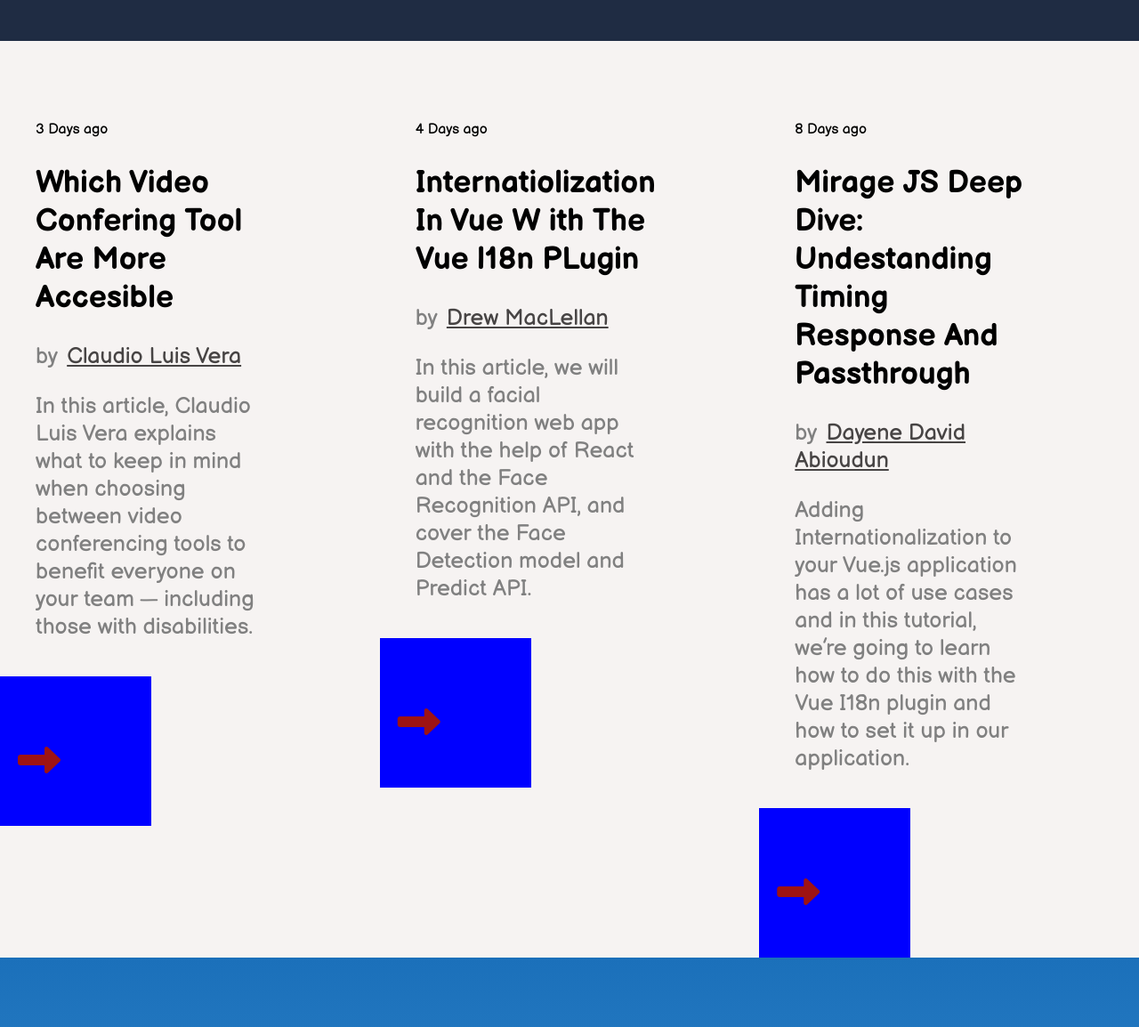
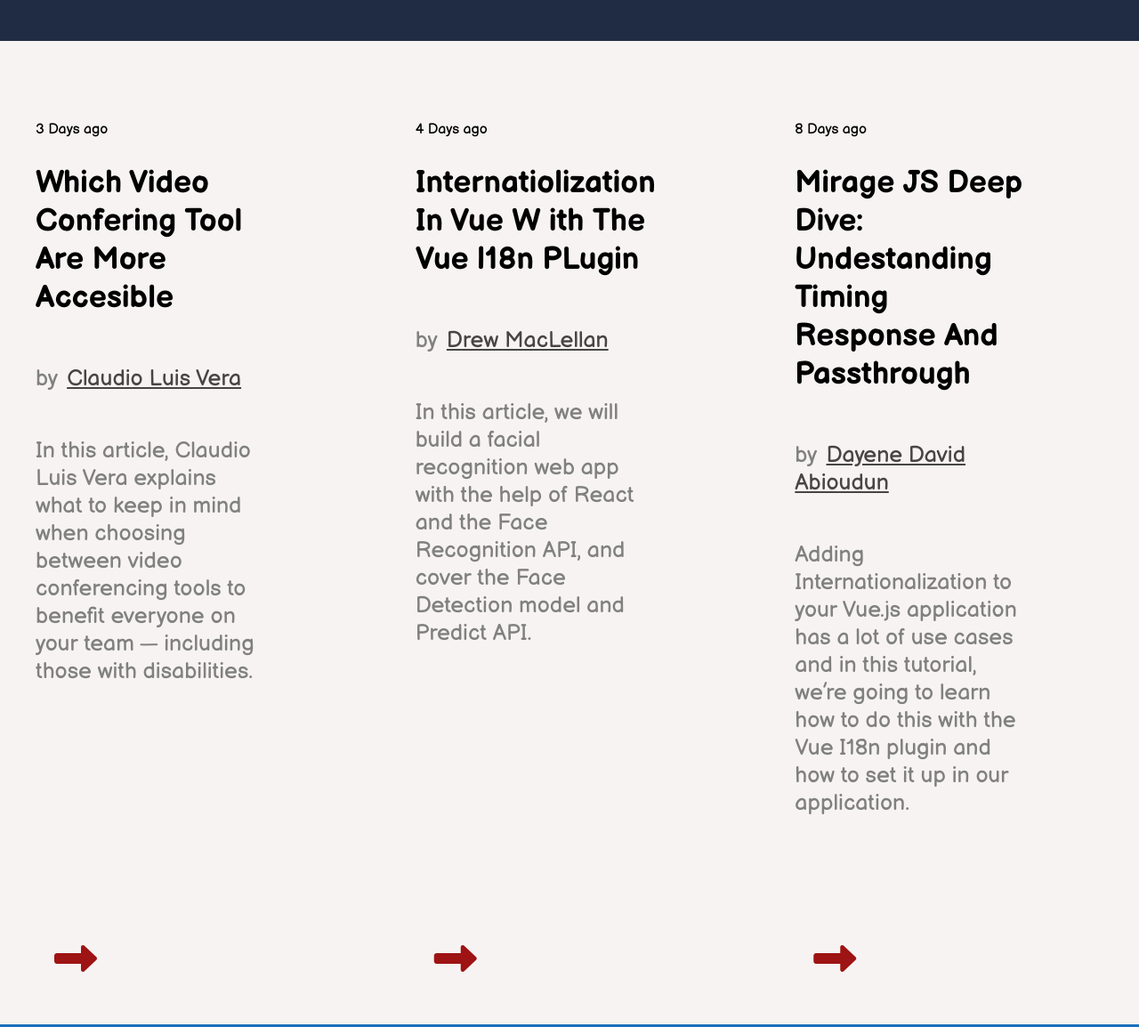
Before and after one commit to RaminMammadzada/design-teardown, a plain HTML site: page index.html in a window 1280 px wide. Shown: the part 1995-3149 px from the top of the page at 89% size. Drawn offline with Linux system fonts and the light colour scheme.

Commit message:
Update articles container

```diff
--- a/style/styles.css
+++ b/style/styles.css
@@ -201,13 +201,14 @@
 	grid-template-columns: 1fr 1fr 1fr;
 	background: #f6f3f2;
 	padding-top: 50px;
-
 	font-family: 'Balsamiq Sans', cursive;
 }
 .articlesDes {
 	width:80%;
-
 	transition: all .2s ease-in-out;
+	display: flex;
+	flex-direction: column;
+	justify-content: space-between;
 }
 
 .articlesDes h2 {
@@ -217,7 +218,6 @@
 .articlesDes p {
 	font-size:25px;
 	color: grey;
-
 }
 
 .articlesDes a {
@@ -226,12 +226,20 @@
 }
 
 .redArrow {
-	background: blue;
+	text-align: center;
 	width:150px;
 	color: rgb(158, 19, 19);
 	padding-bottom: 30px;
 	padding-top:-20px;
-	padding-left:20px
+	padding-left:20px;
+}
+
+.articlesDes:hover .redArrow{
+	background: #277DCC
+}
+
+.articlesDes:hover .redArrow .fa{
+	color:  white;
 }
 
 .articlesDes:hover {
@@ -240,6 +248,9 @@
 }
 
 .textContainer {
+	display: flex;
+	flex-direction: column;
+	flex-wrap: wrap;
 	margin: 40px;
 }
 
```
Also changed, not shown: index.html (+7 -7 lines).
